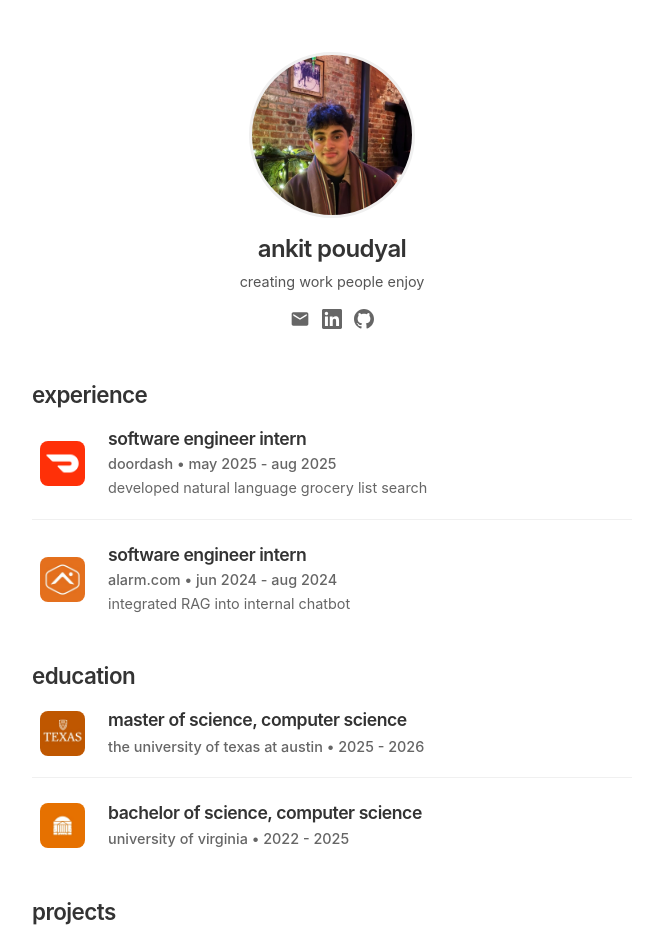
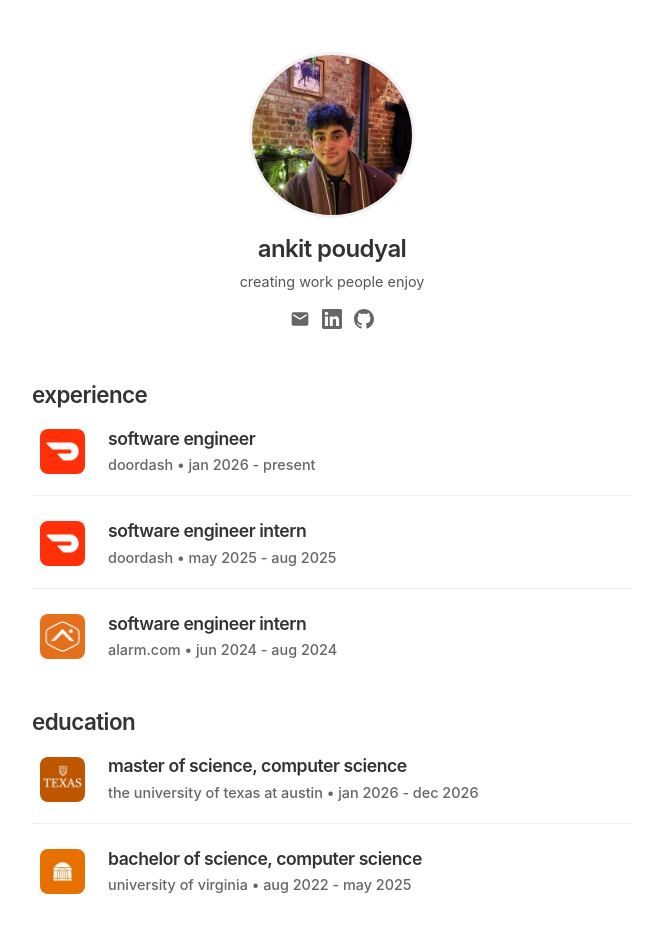
Before and after one commit to poudyalankit/Portfolio, a Nuxt app: page / in a window 1280 px wide. Shown: the top 945 px of the page, without its empty margins (308-971 px from the left). Built offline with nearby package versions, Linux system fonts and the light colour scheme.

Commit message:
update experience

```diff
--- a/app/app.vue
+++ b/app/app.vue
@@ -40,9 +40,17 @@
           <img src="/images/doordash_logo.jpg" alt="DoorDash" class="company-logo-img" loading="lazy" />
         </div>
         <div class="experience-content">
+          <h3>software engineer</h3>
+          <p class="company">doordash • jan 2026 - present</p>
+        </div>
+      </div>
+      <div class="experience-item">
+        <div class="company-logo">
+          <img src="/images/doordash_logo.jpg" alt="DoorDash" class="company-logo-img" loading="lazy" />
+        </div>
+        <div class="experience-content">
           <h3>software engineer intern</h3>
           <p class="company">doordash • may 2025 - aug 2025</p>
-          <p>developed natural language grocery list search</p>
         </div>
       </div>
       <div class="experience-item">
@@ -52,7 +60,6 @@
         <div class="experience-content">
           <h3>software engineer intern</h3>
           <p class="company">alarm.com • jun 2024 - aug 2024</p>
-          <p>integrated RAG into internal chatbot</p>
         </div>
       </div>
     </div>
@@ -66,7 +73,7 @@
         </div>
         <div class="education-content">
           <h3>master of science, computer science</h3>
-          <p class="institution">the university of texas at austin • 2025 - 2026</p>
+          <p class="institution">the university of texas at austin • jan 2026 - dec 2026</p>
         </div>
       </div>
       <div class="education-item">
@@ -75,7 +82,7 @@
         </div>
         <div class="education-content">
           <h3>bachelor of science, computer science</h3>
-          <p class="institution">university of virginia • 2022 - 2025</p>
+          <p class="institution">university of virginia • aug 2022 - may 2025</p>
         </div>
       </div>
     </div>
```
Also changed, not shown: 1 other file (tests, documents, lock files or other folders).
